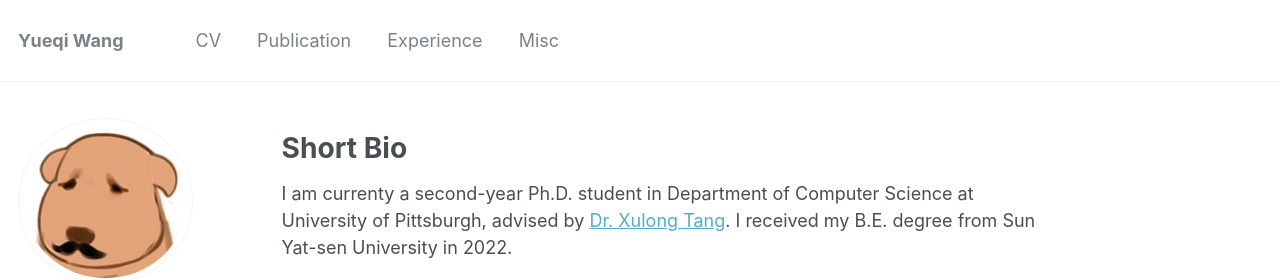
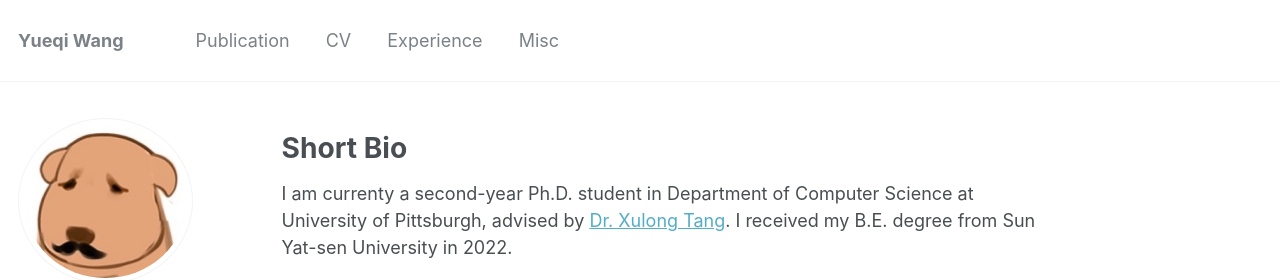
Before and after one commit to wangw42/wangw42.github.io, a Jekyll site: the page built from _pages/about.md, in a window 1280 px wide and 1164 px high. Shown: the top 280 px of the window. Built offline with Jekyll 4.4.1, drawn with Linux system fonts in a browser that asks for light colours; some of the changed lines change nothing that is shown.

```diff
--- a/_data/navigation.yml
+++ b/_data/navigation.yml
@@ -1,10 +1,10 @@
 # main links links
 main:
+  - title: "Publication"
+    url: /publications/
+
   - title: "CV"
     url: /cv/
-
-  - title: "Publication"
-    url: /publications/
 
   - title: "Experience"
     url: /experience/
```
